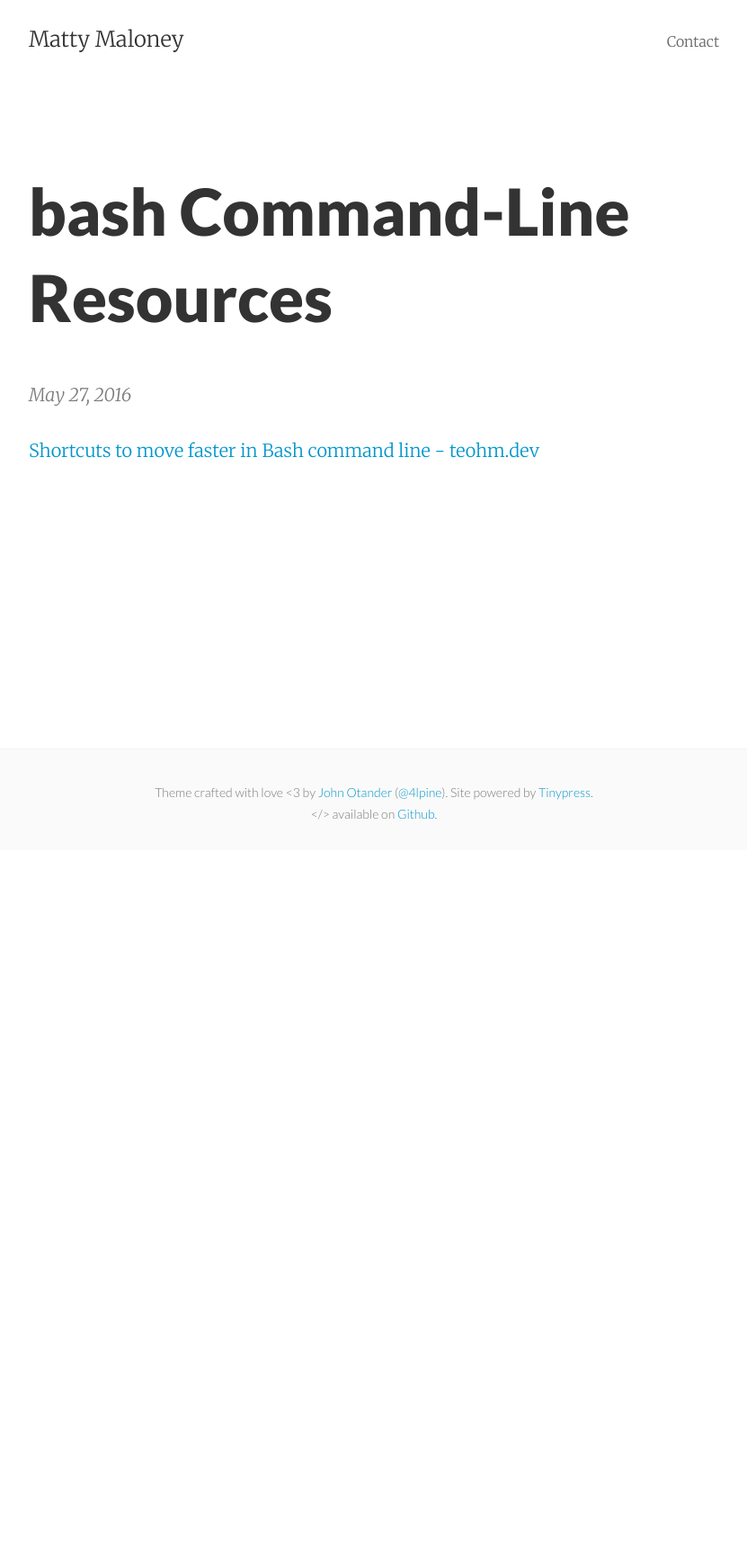
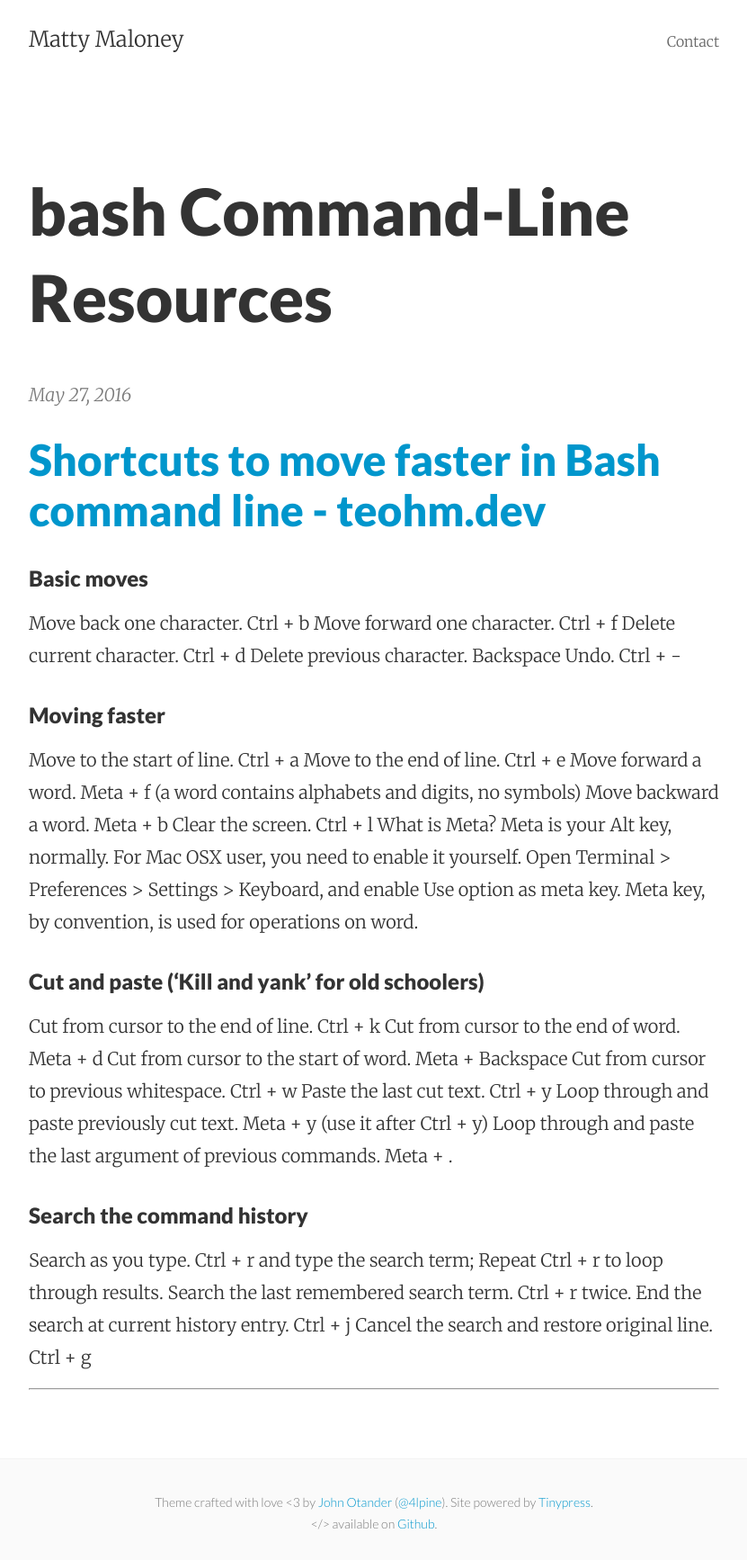
Before and after one commit to mattymaloney/mattymaloney.github.io, a Jekyll site: the page built from _posts/2016-05-27-bash-command-line-resources.md, in a window 1280 px wide. Shown: the whole page at 90% size, without its empty margins (224-1055 px from the left). Built offline with Jekyll 4.4.1, drawn with Linux system fonts in a browser that asks for light colours; before the commit the page ends 945 px from its top, so only the background shows below that.

Commit message:
Updated 2016-05-27-bash-command-line-resources.md

```diff
--- a/_posts/2016-05-27-bash-command-line-resources.md
+++ b/_posts/2016-05-27-bash-command-line-resources.md
@@ -3,4 +3,42 @@ published: true
 layout: post
 title: "bash Command-Line Resources"
 ---
-[Shortcuts to move faster in Bash command line - teohm.dev](http://teohm.com/blog/2012/01/04/shortcuts-to-move-faster-in-bash-command-line/)
+## [Shortcuts to move faster in Bash command line - teohm.dev](http://teohm.com/blog/2012/01/04/shortcuts-to-move-faster-in-bash-command-line/)
+
+### Basic moves
+
+Move back one character. Ctrl + b
+Move forward one character. Ctrl + f
+Delete current character. Ctrl + d
+Delete previous character. Backspace
+Undo. Ctrl + -
+
+
+### Moving faster
+
+Move to the start of line. Ctrl + a
+Move to the end of line. Ctrl + e
+Move forward a word. Meta + f (a word contains alphabets and digits, no symbols)
+Move backward a word. Meta + b
+Clear the screen. Ctrl + l
+What is Meta? Meta is your Alt key, normally. For Mac OSX user, you need to enable it yourself. Open Terminal > Preferences > Settings > Keyboard, and enable Use option as meta key. Meta key, by convention, is used for operations on word.
+
+### Cut and paste (‘Kill and yank’ for old schoolers)
+
+Cut from cursor to the end of line. Ctrl + k
+Cut from cursor to the end of word. Meta + d
+Cut from cursor to the start of word. Meta + Backspace
+Cut from cursor to previous whitespace. Ctrl + w
+Paste the last cut text. Ctrl + y
+Loop through and paste previously cut text. Meta + y (use it after Ctrl + y)
+Loop through and paste the last argument of previous commands. Meta + .
+
+
+### Search the command history
+
+Search as you type. Ctrl + r and type the search term; Repeat Ctrl + r to loop through results.
+Search the last remembered search term. Ctrl + r twice.
+End the search at current history entry. Ctrl + j
+Cancel the search and restore original line. Ctrl + g
+
+---
```
